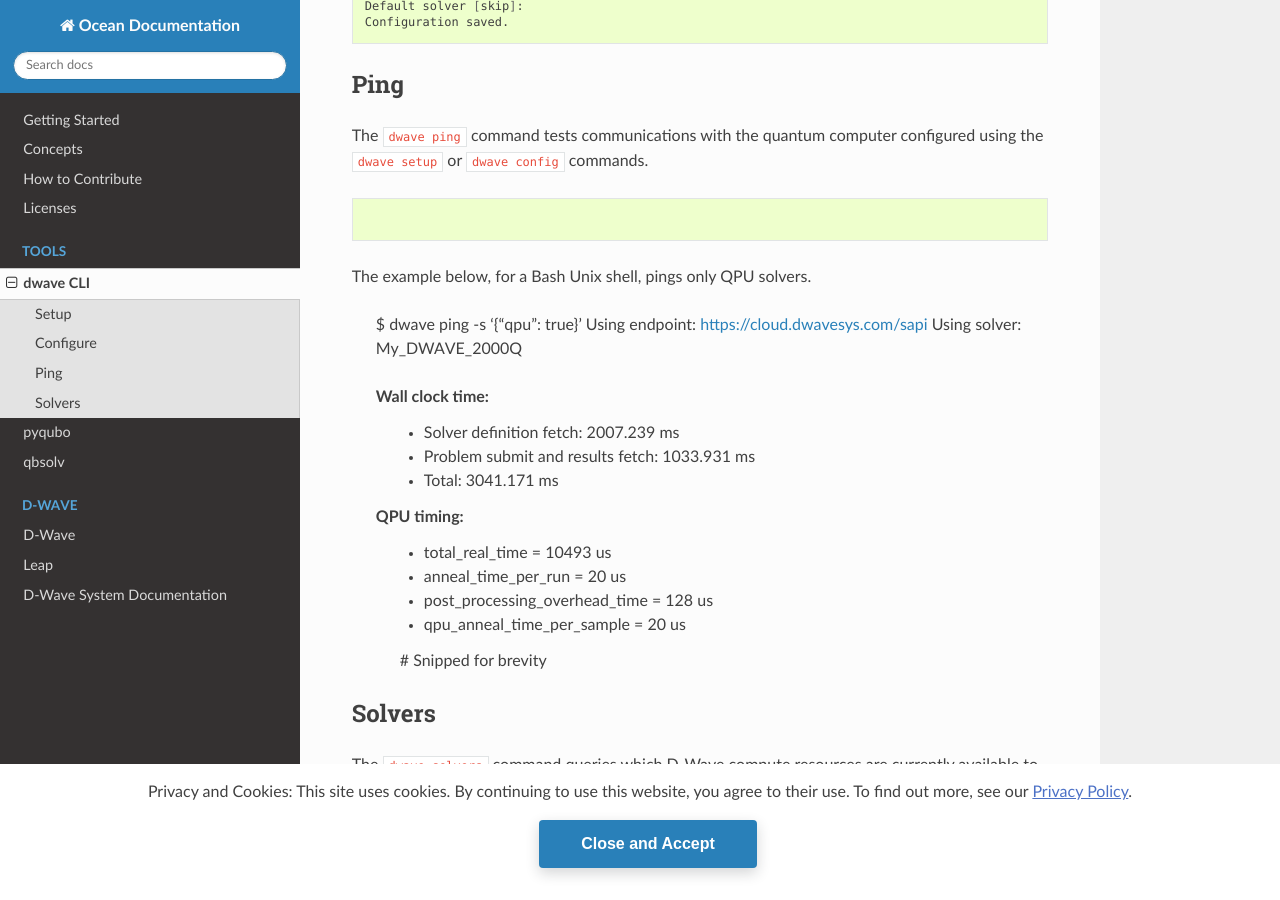
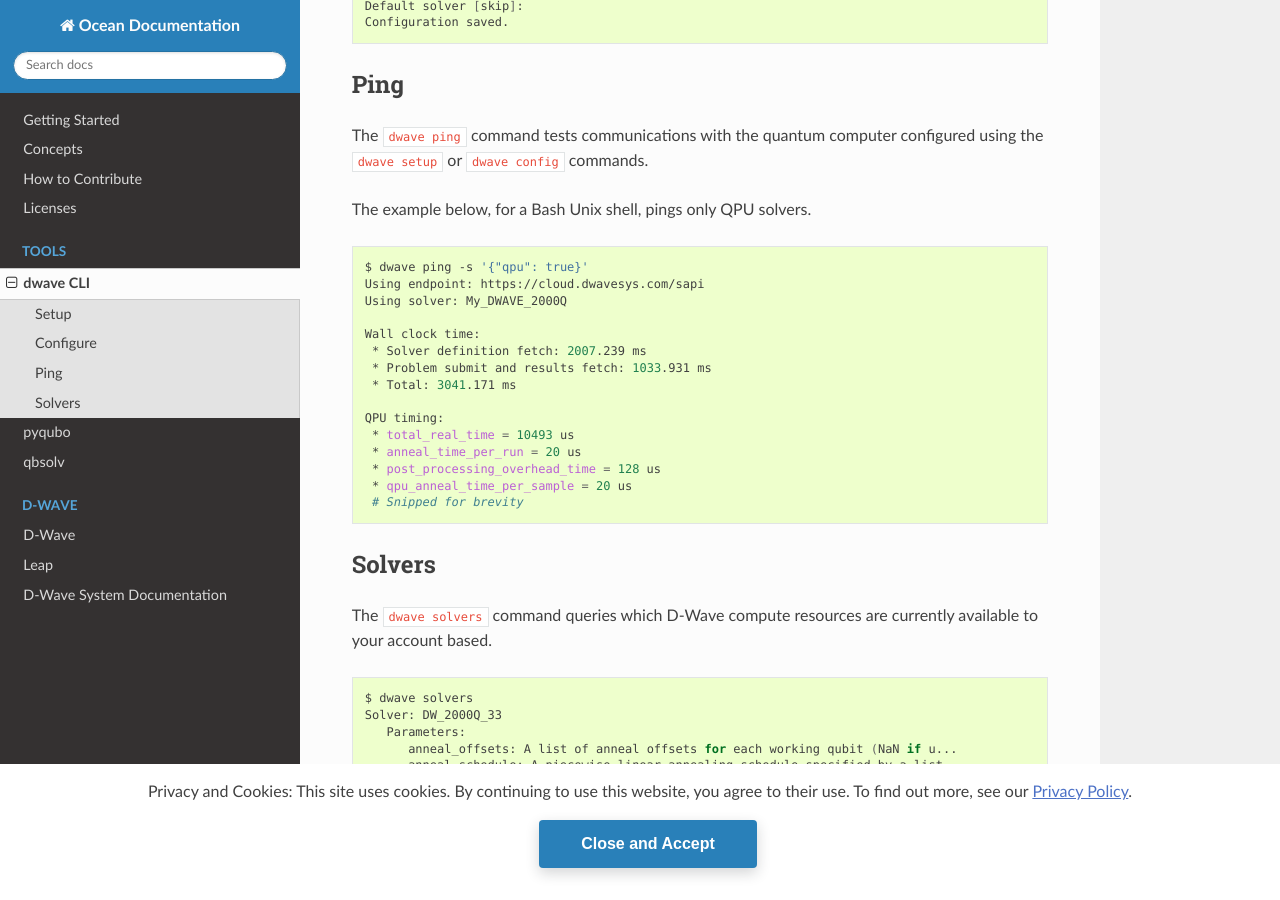
Before and after one commit to dwavesystems/dwave-ocean-sdk, a Sphinx documentation site: the page built from docs/docs_cli.rst, in a window 1280 px wide and 900 px high, scrolled down 2221 px. Built offline with Sphinx 7.4.7 and the Read the Docs theme 2.0.0, drawn with Linux system fonts in a browser that asks for light colours; pages that are not in the unit, such as notebooks, are missing from menus; the version number could not be read and is left out.

```diff
--- a/docs/docs_cli.rst
+++ b/docs/docs_cli.rst
@@ -140,9 +140,9 @@ configured using the :code:`dwave setup` or :code:`dwave config` commands.
 
 .. cli-example-ping-start-marker
 
+The example below, for a Bash Unix shell, pings only QPU solvers.
+
 .. code-block:: bash
-
-The example below, for a Bash Unix shell, pings only QPU solvers.
 
     $ dwave ping -s '{"qpu": true}'
     Using endpoint: https://cloud.dwavesys.com/sapi
```
